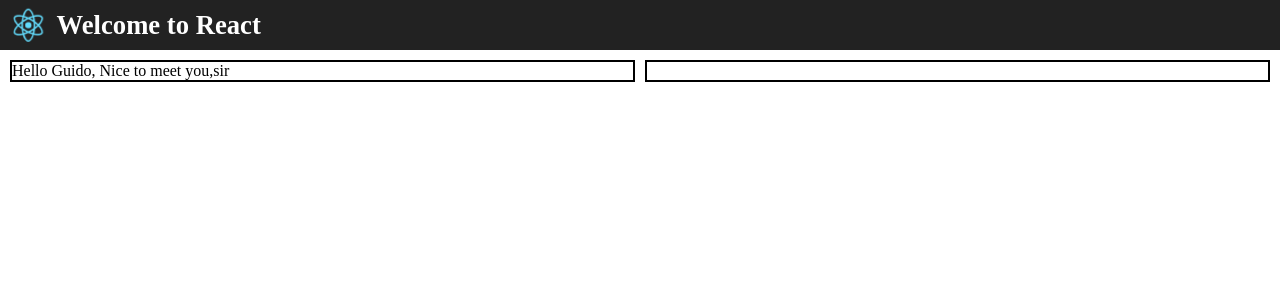
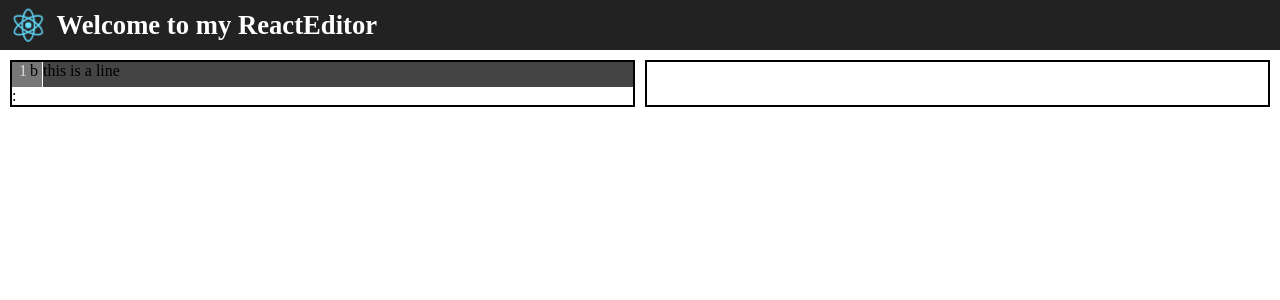
Before and after one commit to guidoeckelt/ReactEditor, a React (Create React App) app: page / in a window 1280 px wide. Shown: the top 300 px of the page. Built offline with nearby package versions, Linux system fonts and the light colour scheme.

Commit message:
adjustments
- Line component added
- Editor.addLine() added

```diff
--- a/src/App.js
+++ b/src/App.js
@@ -10,11 +10,15 @@ class App extends React.Component {
       <div className="App">
         <header className="App-header">
           <img src={logo} className="App-logo" alt="logo" />
-          <span className="title">Welcome to React</span>
+          <span className="title">Welcome to my ReactEditor</span>
         </header>
         <main className="App-main">
-          <Editor who="Guido" className="pane"/>
-          <div className="pane"></div>
+          <div className="pane">
+            <Editor/>
+          </div>
+          <div className="pane">
+
+          </div>
         </main>
       </div>
     );
--- a/src/Editor.css
+++ b/src/Editor.css
@@ -1,4 +1,48 @@
 .Editor{
 
+  background-color: #444;
+  --line-height: 25px;
+  --left-margin-width: 30px;
+  --left-margin-border-right-width: 1px;
+}
+.Editor .Line{
+  height: var(--line-height);
+  display: flex;
+  flex-flow: row nowrap;
+  background-color: transparent;
+}
+.Editor .Line:hover{
+  background-color: #555;
+  /*height: 31px;
+  padding: 3px 0;*/
+}
+.Editor .Line .Line-left-margin{
+  width: calc(var(--left-margin-width) + var(--left-margin-border-right-width));
+  height: 100%;
 
+  background-color: #777;
+  border-right: solid #fff var(--left-margin-border-right-width);
 }
+.Editor .Line:hover .Line-left-margin{
+  background-color: #888;
+}
+.Editor .Line .Line-left-margin .Line-number{
+  min-width: 15px;
+  width: 15px;
+  max-width: 15px;
+  height: 100%;
+
+  color: #DDD;
+  text-align: right;
+
+  display: inline-block;
+}
+.Editor .Line .Line-left-margin .Line-bullet{
+  min-width: 15px;
+  width: 15px;
+  max-width: 15px;
+  height: 100%;
+  padding-left: 3px;
+
+  display: inline-block;
+}
--- a/src/Editor.js
+++ b/src/Editor.js
@@ -1,49 +1,119 @@
 import React from 'react';
+import ReactDOM from 'react-dom';
 
 import './Editor.css';
 
-
-class Editor extends React.Component {
-  render() {
-    const rootClasses = 'Editor '+this.props.className;
+class Line extends React.Component{
+  constructor(props){
+    super(props);
+    this.state = {
+      number : props.number
+    }
+  }
+  render(){
     return (
-      <div className={rootClasses}>
-        Hello {this.props.who}, {this.state.sample}
+      <div className="Line" >
+        <div className="Line-left-margin">
+          <span className="Line-number">{this.state.number}</span>
+          <span className="Line-bullet">b</span>
+        </div>
+        this is a line
       </div>
     );
   }
-  //Mount
+}
+
+class Editor extends React.Component {
+
   constructor(props){
     super(props);
     this.state = {
-      sample : "Nice to meet you,sir"
+      text : "Nice to meet you, sir",
+      lines : [],
+      lineCounter : 0
     };
-  }
-  componentWillMount(){
-
-  }
-  componentDidMount(){
-
+    this.keyUp = this.keyUp.bind(this);
+    this.mouseMoved = this.mouseMoved.bind(this);
+    this.mouseClick = this.mouseClick.bind(this);
   }
 
-  //Update
-  componentWillReceiveProps(){
+  render() {
+    let lines = this.state.lines;
+    return (
+      <div>
+        <section className="Editor"
+          onKeyUp={this.keyUp}
+          onMouseMove={this.mouseMoved} onClick={this.mouseClick}>
 
-  }
-  shouldComponentUpdate(){
-
-  }
-  componentWillUpdate(){
-
-  }
-  componentDidUpdate(){
-
+          {lines}
+        </section>
+        <span>{this.state.mouseX} : {this.state.mouseY}</span>
+      </div>
+    );
   }
 
-  //Unmount
-  componentWillUnmount(){
+  //Editor Functions
+  addLine(content){
+    this.setState(function(prevState, props){
+      let counter = prevState.lineCounter+1;
+      let lines = prevState.lines;
+      let number = lines.length+1;
+      lines.push(<Line number={number} key={counter}/>);
+      return {lines : lines , lineCounter: counter}
+    });
+  }
 
+  //Event Handler
+  keyUp(event){
+    let keyCode = event.which;
+    let key = event.key;
+    console.log(key+' '+keyCode);
   }
+
+  mouseMoved(event){
+    let buttons = event.buttons;
+    let element = ReactDOM.findDOMNode(this);
+    // let element = event.target;
+    let x = event.clientX - element.getBoundingClientRect().left;
+    let y = event.clientY - element.getBoundingClientRect().top;
+    // console.log(buttons+' '+x+':'+y);
+    this.setState({
+      mouseX : x,
+      mouseY : y,
+      mouseButtons : buttons
+    })
+  }
+  mouseClick(event){
+    this.addLine();
+  }
+
+  //
+  // //Mount
+  componentWillMount(){
+    this.addLine();
+  }
+  // componentDidMount(){
+  //
+  // }
+  //
+  // //Update
+  // componentWillReceiveProps(){
+  //
+  // }
+  // shouldComponentUpdate(){
+  //   return true;
+  // }
+  // componentWillUpdate(){
+  //
+  // }
+  // componentDidUpdate(){
+  //
+  // }
+  //
+  // //Unmount
+  // componentWillUnmount(){
+  //
+  // }
 }
 
 export default Editor;
```
Also changed, not shown: 1 other file (tests, documents, lock files or other folders).
